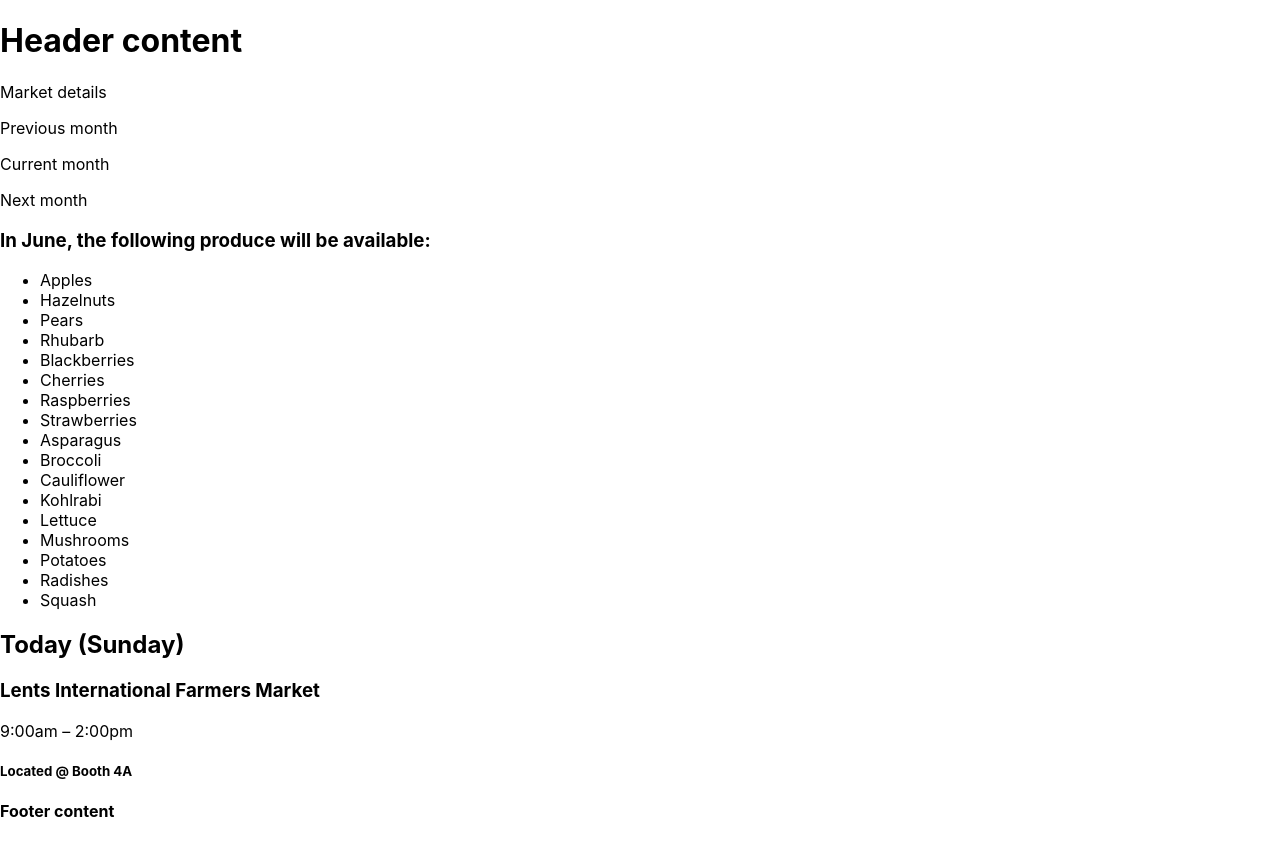
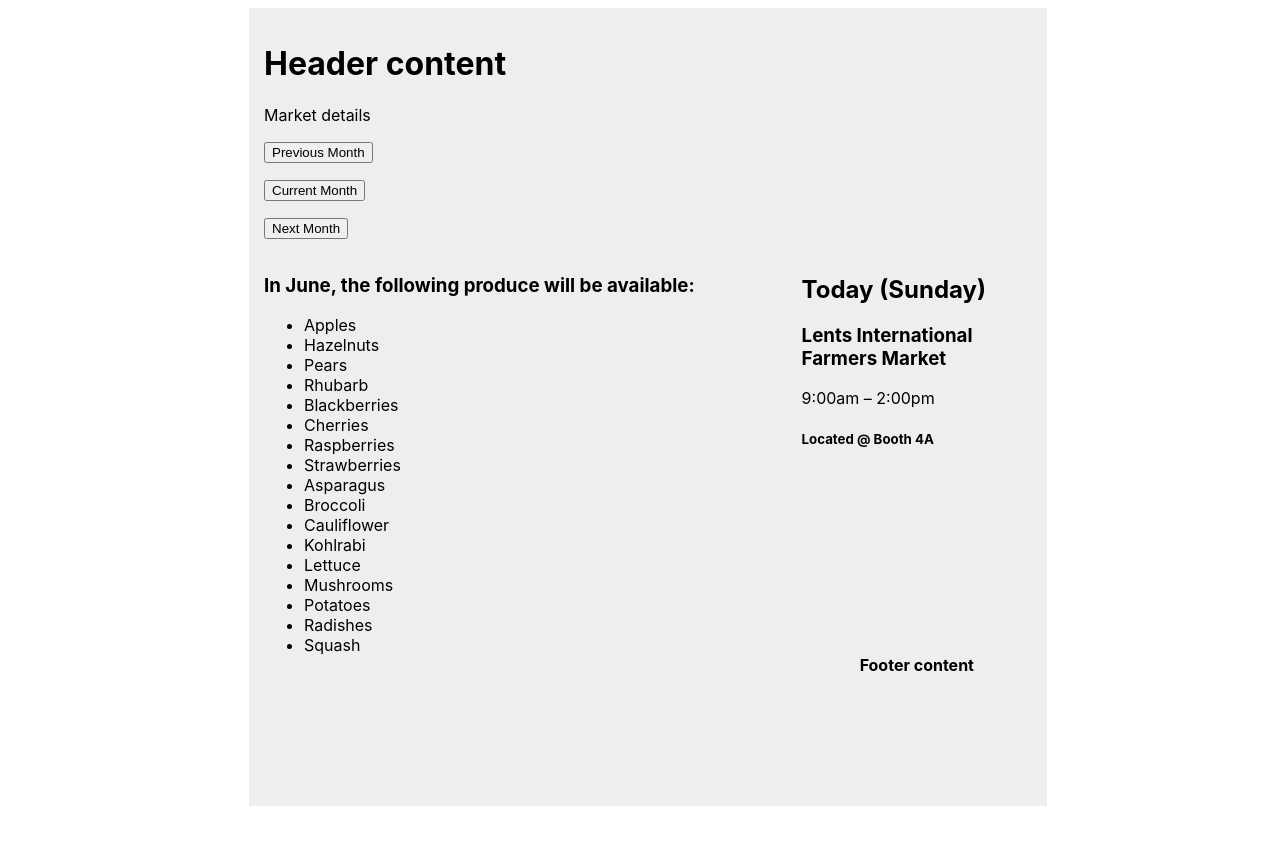
Before and after one commit to mountainfawkes/averys-organics, a React (Create React App) app: page / in a window 1280 px wide. After the commit the page ends 808 px from the top, so only its background shows below. Built offline with nearby package versions, Linux system fonts and the light colour scheme.

Commit message:
WIP increments months and renders selection
Co-authored-by: John Edmondson <edmondsonj@gmail.com>

```diff
--- a/src/components/MarketDetails.js
+++ b/src/components/MarketDetails.js
@@ -15,19 +15,33 @@
   }
 
   handleMonthChange = (event) => {
-    console.log(event.target)
-    this.setState({ selectedMonth: event.target.id })
-
+    const val = parseInt(event.target.id);
+    const selectedMonth = this.state.selectedMonth;
+    if (selectedMonth + val < 0) {
+      this.setState({ selectedMonth: 12 + val });
+    }
+    else if (selectedMonth + val > 11) {
+      this.setState({ selectedMonth: -1 + val });
+    }
+    else {
+      if (val === 0) {
+        this.setState({ selectedMonth: new Date().getMonth() });
+      } else {
+        selectedMonth = this.state.selectedMonth + val;
+        this.setState({ selectedMonth: selectedMonth });
+      }
+    }
   }
 
   render() {
+
     return (
       <>
         <main>
           <p>Market details</p>
-          <p>Previous month</p>
-          <p>Current month</p>
-          <p>Next month</p>
+          <p><button id="-1" onClick={this.handleMonthChange}>Previous Month</button></p>
+          <p><button id="0" onClick={this.handleMonthChange}>Current Month</button></p>
+          <p><button id="1" onClick={this.handleMonthChange}>Next Month</button></p>
 
           <Produce
             availableProduce = { this.state.availableProduce }
--- a/src/index.css
+++ b/src/index.css
@@ -1,13 +1,51 @@
+html {
+  width: 100%;
+  height: 100%;
+}
+
 body {
-  margin: 0;
   font-family: -apple-system, BlinkMacSystemFont, 'Segoe UI', 'Roboto', 'Oxygen',
     'Ubuntu', 'Cantarell', 'Fira Sans', 'Droid Sans', 'Helvetica Neue',
     sans-serif;
   -webkit-font-smoothing: antialiased;
   -moz-osx-font-smoothing: grayscale;
+  width: 100%;
+  height: 100%;
 }
 
 code {
   font-family: source-code-pro, Menlo, Monaco, Consolas, 'Courier New',
     monospace;
 }
+div#root {
+  margin: auto;
+  height: 768px;
+  width: 768px;
+  background-color: rgb(238, 238, 238);
+  padding: 15px;
+}
+
+main {
+  width: 100%;
+  height: 400px;
+}
+
+.content{
+  width: 70%;
+  margin: 0;
+  float: left;
+}
+.sidebar {
+  width: 30%;
+  float: left;
+  height: 100%;
+
+}
+footer {
+  width: 100%;
+  position: relative;
+  bottom: 0;
+}
+footer h4 {
+  text-align: center;
+}
```
